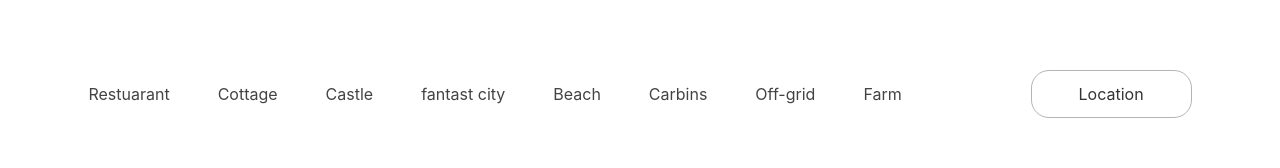
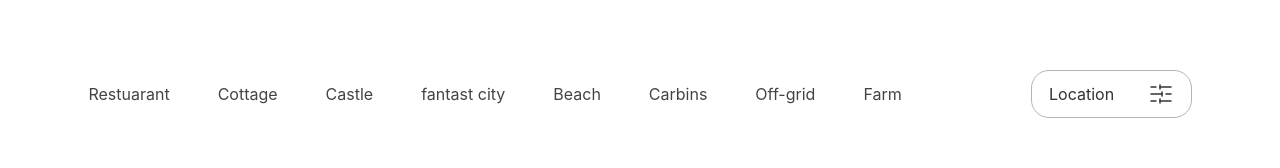
Before and after one commit to Emmanuel-Ibekwe/hng-metabnb-task, a React (Create React App) app: page /place-to-stay in a window 1280 px wide. Shown: the part 148-316 px from the top of the page. Built offline with nearby package versions, Linux system fonts and the light colour scheme; a web font is replaced by a local one.

Commit message:
chore: Include the LocationIcon at the location div in the SubNavigation component

```diff
--- a/src/components/SubNavigation/SubNavigation.js
+++ b/src/components/SubNavigation/SubNavigation.js
@@ -1,3 +1,4 @@
+import LocationIcon from "../Icons/LocationIcon";
 import styles from "./SubNavigation.module.css";
 
 const SubNavigation = () => {
@@ -31,6 +32,7 @@ const SubNavigation = () => {
       </ul>
       <div className={styles.location}>
         <span>Location</span>
+        <LocationIcon />
       </div>
     </nav>
   );
--- a/src/components/SubNavigation/SubNavigation.module.css
+++ b/src/components/SubNavigation/SubNavigation.module.css
@@ -25,7 +25,7 @@ nav li {
 
 .location {
   display: flex;
-  justify-content: center;
+  justify-content: space-around;
   align-items: center;
   height: 48px;
   width: 161px;
```
